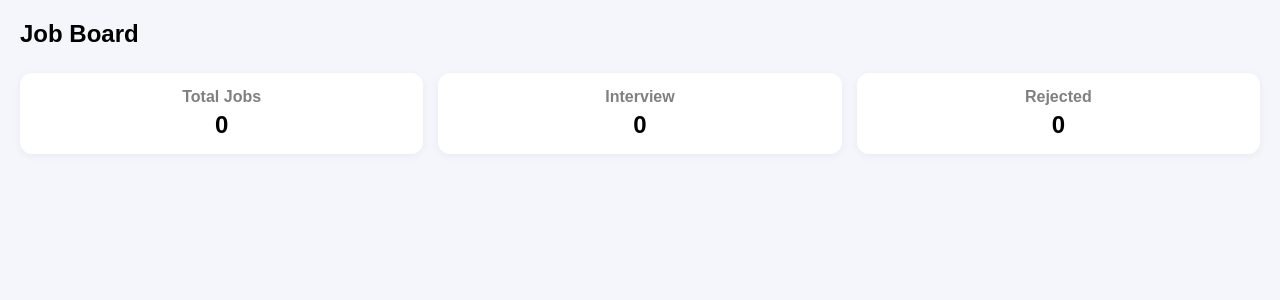
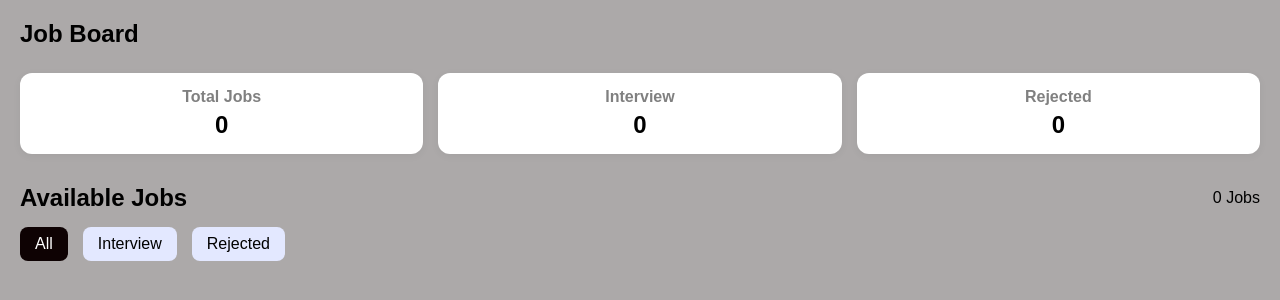
Before and after one commit to shakil-shakku/Batch13-A4, a plain HTML site: page index.html in a window 1280 px wide. Drawn offline with Linux system fonts and the light colour scheme.

Commit message:
tabs and card section added

```diff
--- a/index.html
+++ b/index.html
@@ -29,6 +29,23 @@
   </div>
 </div>
 </section>
+<section>
+    <div class="section-header">
+        <h2>Available Jobs</h2>
+        <span id="sectionCount">0 Jobs</span>
+    </div>
+</section>
+<section>
+    <div class="tabs">
+        <div class="tab active" data-tab="All">All</div>
+        <div class="tab" data-tab="Interview">Interview</div>
+        <div class="tab" data-tab="Rejected">Rejected</div>
+    </div>
+</section>
+
+
+<div class="cards" id="jobContainer"></div>
+
 
 
 
--- a/style.css
+++ b/style.css
@@ -6,7 +6,7 @@
 }
 
 body {
-  background: #f4f6fb;
+  background: #aca9a9;
   padding: 20px;
 }
 
@@ -47,3 +47,26 @@ body {
   display: block;
   margin-top: 5px;
 }
+.section-header {
+  display: flex;
+  justify-content: space-between;
+  align-items: center;
+  margin-bottom: 15px;
+}
+.tabs {
+  display: flex;
+  gap: 15px;
+  margin-bottom: 20px;
+}
+
+.tab {
+  padding: 8px 15px;
+  border-radius: 8px;
+  cursor: pointer;
+  background: #e3e8ff;
+}
+
+.tab.active {
+  background: #0e0203;
+  color: white;
+}
```
